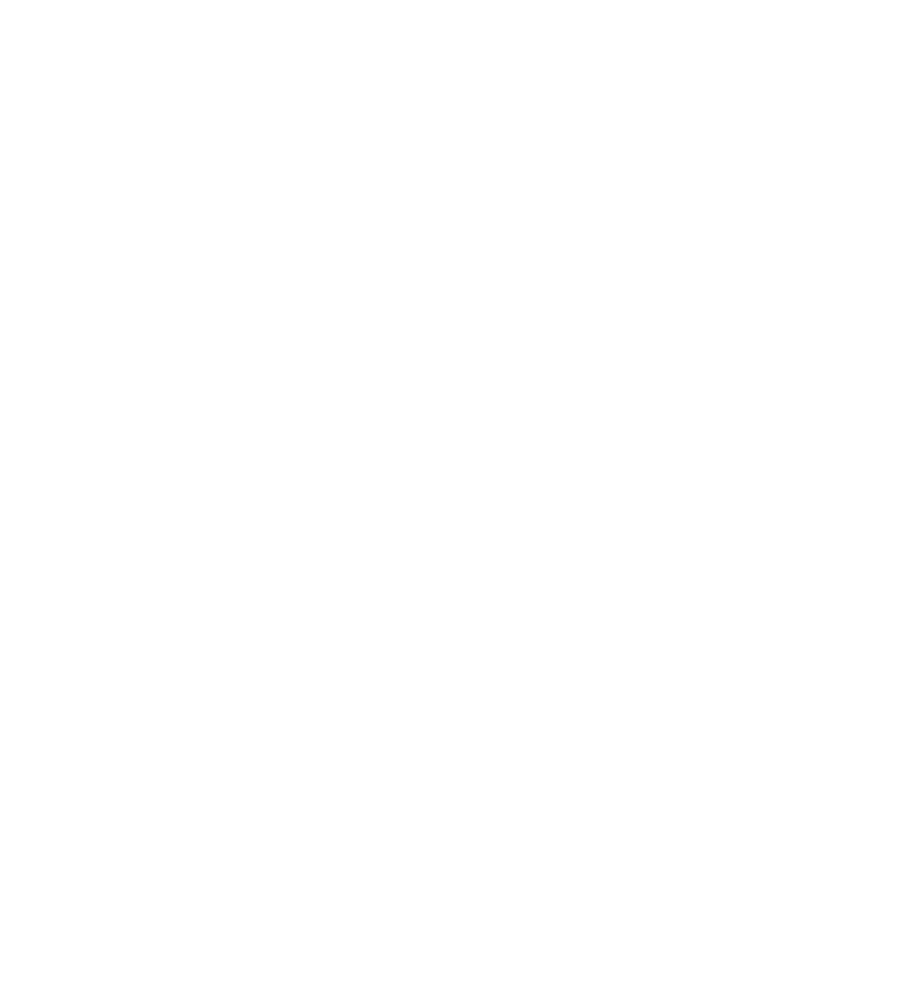
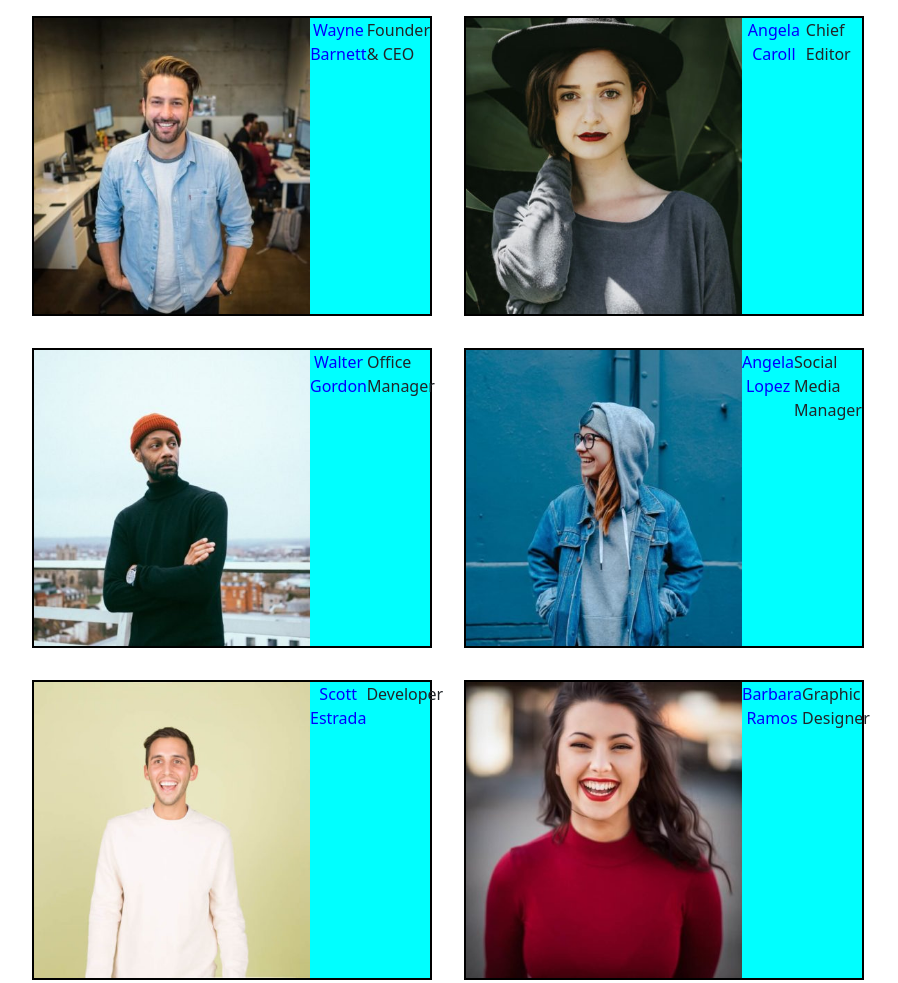
Before and after one commit to FrancescoLoCasto/js-our-team, a plain HTML site: page index.html in a window 1280 px wide. Shown: the whole page, without its empty margins (66-964 px from the left). Before the commit the page ends 800 px from the top, so only its background shows below. Drawn offline with nearby package versions, Linux system fonts and the light colour scheme.

Commit message:
Add last for and continue to style

```diff
--- a/css/Style.css
+++ b/css/Style.css
@@ -3,9 +3,12 @@
    height: 300px;
    width: 400px;
    background-color: aqua;
+   margin: 1rem;
+   border: 2px solid black;
 }
 
 .userName{
    text-align: center;
    color: blue;
+   font-size: 1rem;
 }
--- a/js/Script.js
+++ b/js/Script.js
@@ -52,6 +52,12 @@
       console.log(user[key])
    }
 
+   const divContentBox= document.getElementById('mainBox')
+
    for (let i = 0; i < user.length; i++){
-
+      divContentBox.innerHTML +=
+      '<div class="userCard d-flex">' +
+      '<img src="img/' + user[i].foto + '">' +
+      '<div class="userName">' + user[i].nome + '</div>' +
+      '<p class="ruolo">' + user[i].ruolo + '</p>' + '</div>'
    }
```
